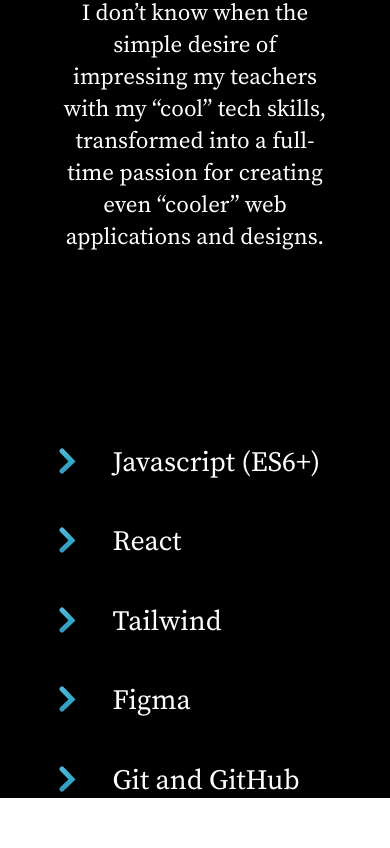
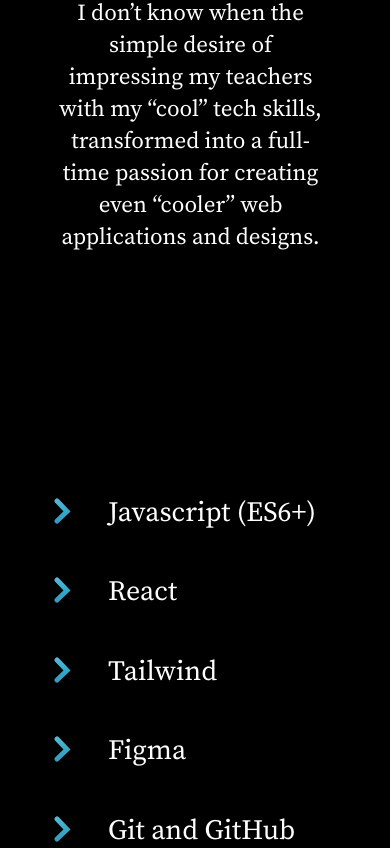
Before and after one commit to Sushants-Git/Portfolio, a React (Vite) app: page / in a window 390 px wide. Shown: the part 1248-2096 px from the top of the page. Before the commit the page ends 2046 px from the top, so only its background shows below. Built offline with nearby package versions, Linux system fonts and the light colour scheme.

Commit message:
Minor changes

```diff
--- a/src/About/LeftSide.jsx
+++ b/src/About/LeftSide.jsx
@@ -17,7 +17,6 @@
           trigger: ".left-side-title",
           toggleActions: "play none none reset",
           start: "top +=90%",
-          end: "",
         },
         fontSize: "65px",
         opacity: 1,
--- a/src/About/RightSide.jsx
+++ b/src/About/RightSide.jsx
@@ -18,7 +18,6 @@
           trigger: ".right-side-title",
           toggleActions: "play none none reset",
           start: "top +=90%",
-          end: "",
         },
         fontSize: "65px",
         opacity: 1,
--- a/src/App.css
+++ b/src/App.css
@@ -173,7 +173,6 @@
   display: flex;
   align-items: center;
   margin-bottom: 2.3rem;
-  width: 65px;
 }
 
 .left-side-content {
@@ -192,6 +191,10 @@
 
 .toolkit-list li {
   display: flex;
+  padding-right: 20px;
+  /*This padding is being added for proper animation of the "Toolkit" text,
+  Since the width of the Toolkit text is bigger than any element of the list,
+  As The Toolkit text grows it takes extra width - Sushant Misha */
   align-items: center;
   gap: 37px;
 }
@@ -214,7 +217,7 @@
   /*--- About ---*/
   .about-wrapper {
     flex-direction: column;
-    gap: 50px;
+    gap: 100px;
   }
 
   .left-side-content {
@@ -304,7 +307,6 @@
   /*--- About ---*/
   .about-wrapper {
     flex-direction: column;
-    gap: 50px;
   }
 
   .left-side-content {
```
